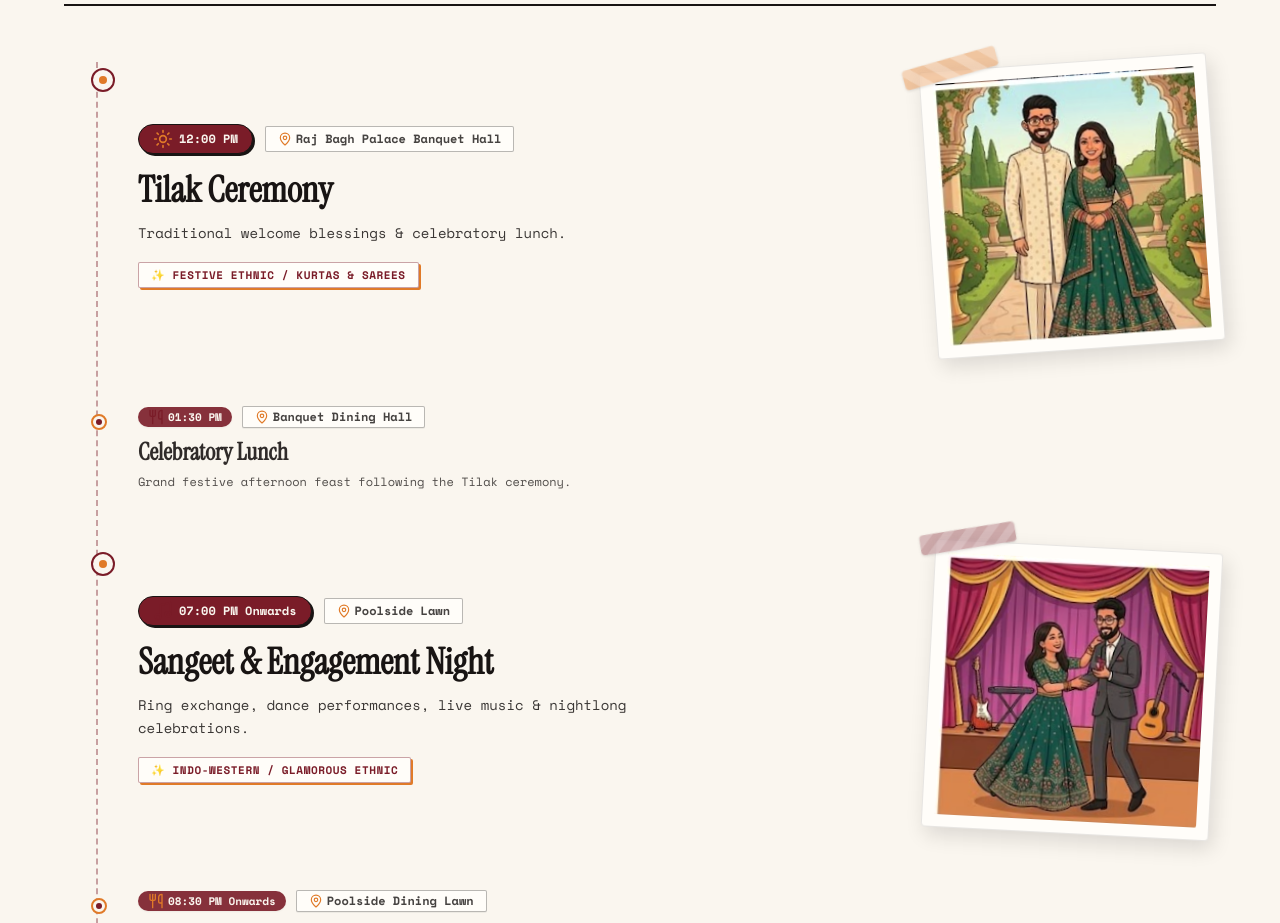
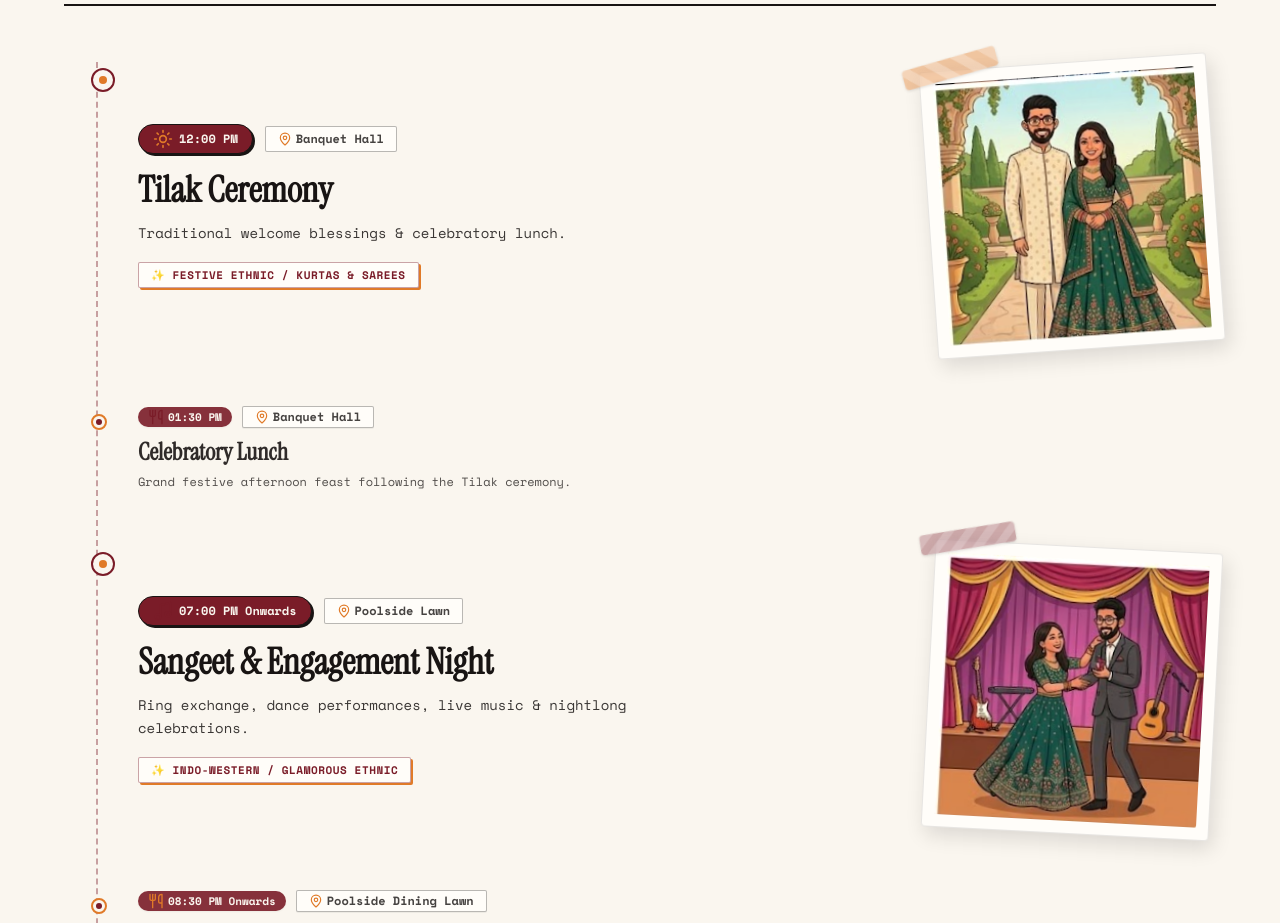
Before and after one commit to hstm3105/harshit-anagha-wedding, a Next.js app: page / in a window 1280 px wide. Shown: the part 3360-4283 px from the top of the page. Built offline with nearby package versions, Linux system fonts and the light colour scheme.

Commit message:
Standardize banquet hall venue labels

```diff
--- a/src/components/sections/ItinerarySection.tsx
+++ b/src/components/sections/ItinerarySection.tsx
@@ -46,7 +46,7 @@ const schedule: DayEvents[] = [
         id: "tilak",
         name: "Tilak Ceremony",
         time: "12:00 PM",
-        venue: "Raj Bagh Palace Banquet Hall",
+        venue: "Banquet Hall",
         description: "Traditional welcome blessings & celebratory lunch.",
         dressCode: "Festive Ethnic / Kurtas & Sarees",
         icon: <Sun className="w-5 h-5 text-[#E07A28]" />,
@@ -59,7 +59,7 @@ const schedule: DayEvents[] = [
         id: "tilak-lunch",
         name: "Celebratory Lunch",
         time: "01:30 PM",
-        venue: "Banquet Dining Hall",
+        venue: "Banquet Hall",
         description: "Grand festive afternoon feast following the Tilak ceremony.",
         icon: <Utensils className="w-4 h-4 text-[#7A1C28]" />,
         isSecondary: true,
```
